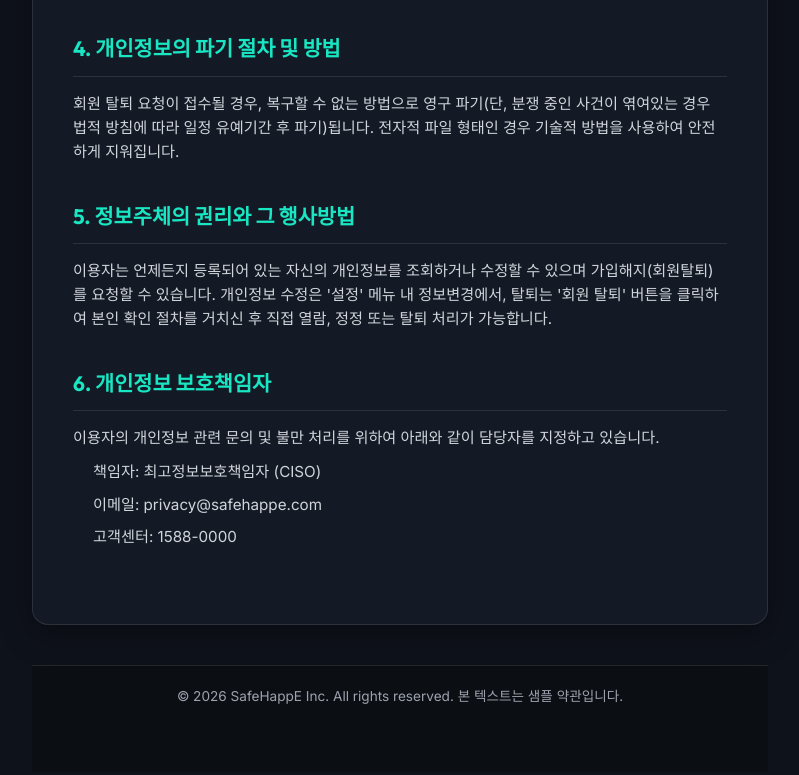
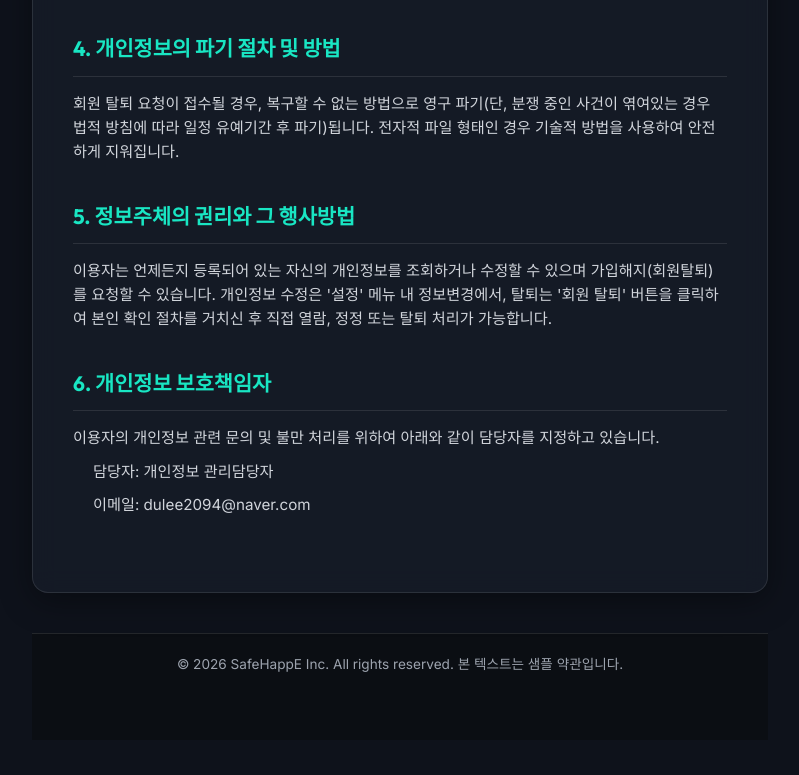
Before and after one commit to dulee2094/settlement33, a website: page privacy.html in a window 1280 px wide. Shown: the part 844-1619 px from the top of the page, without its empty margins (240-1039 px from the left). Drawn offline with Linux system fonts and the light colour scheme.

Commit message:
Add files via upload

```diff
--- a/package.json
+++ b/package.json
@@ -11,6 +11,7 @@
     "body-parser": "^1.20.2",
     "cors": "^2.8.5",
     "express": "^4.18.2",
+    "nodemailer": "^8.0.5",
     "sequelize": "^6.32.1",
     "sqlite3": "^5.1.6"
   },
--- a/privacy.html
+++ b/privacy.html
@@ -163,9 +163,8 @@
                 <h2>6. 개인정보 보호책임자</h2>
                 <p>이용자의 개인정보 관련 문의 및 불만 처리를 위하여 아래와 같이 담당자를 지정하고 있습니다.</p>
                 <ul>
-                    <li>책임자: 최고정보보호책임자 (CISO)</li>
-                    <li>이메일: privacy@safehappe.com</li>
-                    <li>고객센터: 1588-0000</li>
+                    <li>담당자: 개인정보 관리담당자</li>
+                    <li>이메일: dulee2094@naver.com</li>
                 </ul>
             </div>
         </div>
--- a/server.js
+++ b/server.js
@@ -45,6 +45,11 @@ try {
     app.use('/api/notification', require('./routes/notification'));
     console.log('✅ Route loaded: notification');
 } catch (e) { console.error('❌ Failed to load route: notification', e.message); }
+
+try {
+    app.use('/api', require('./routes/consultation'));
+    console.log('✅ Route loaded: consultation');
+} catch (e) { console.error('❌ Failed to load route: consultation', e.message); }
 
 // Case related routes
 loadRoute('./routes/proposal', 'proposal');
```
Also changed, not shown: 1 other file.
